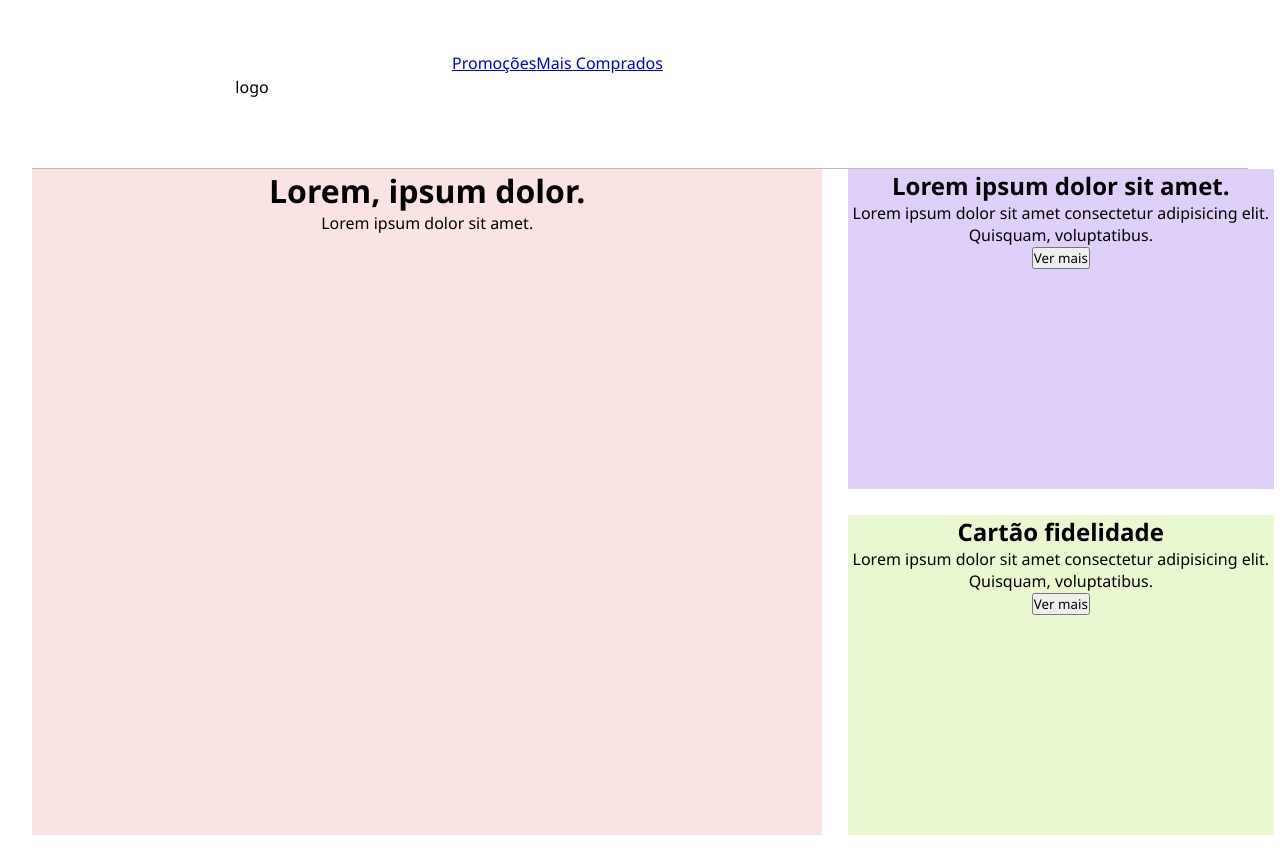
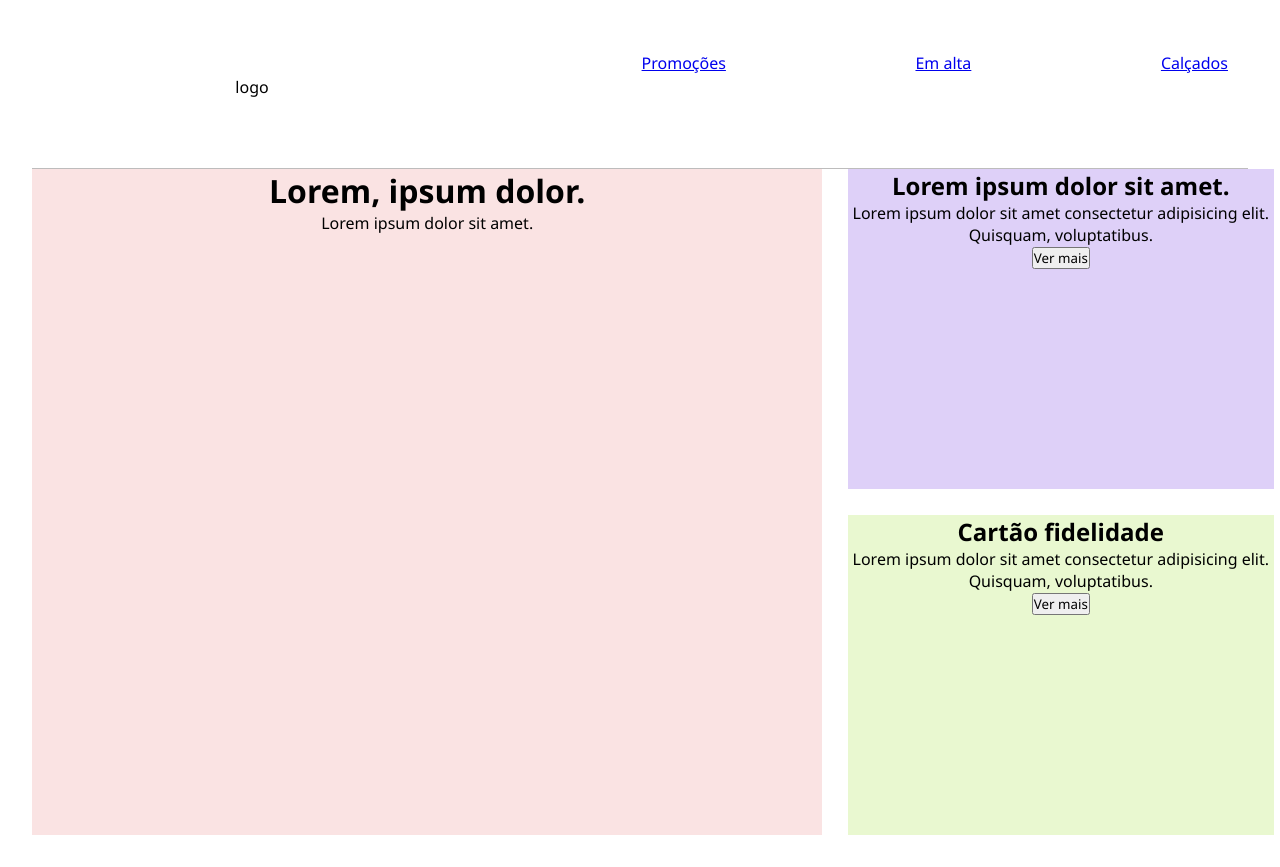
Before and after one commit to marceloguima/Vektor, a React (Vite) app: page / in a window 1280 px wide. Built offline with nearby package versions, Linux system fonts and the light colour scheme.

Commit message:
criei a rota para o em alta, criei a página de clçados e também o carrinho

```diff
--- a/src/components/navBar/NavBar.css
+++ b/src/components/navBar/NavBar.css
@@ -1,6 +1,7 @@
 nav{
     border-bottom: 1px solid #bdbcbc;
     display: flex;
+    justify-content: space-between;
     color: #000;
     padding: 20px;
 }
--- a/src/components/navBar/NavBar.jsx
+++ b/src/components/navBar/NavBar.jsx
@@ -8,7 +8,8 @@ const NavBar = () => {
 
 
           <Link to="/promocoes">Promoções</Link>
-          <Link to="/mais-comprados">Mais Comprados</Link>
+          <Link to="/em-alta">Em alta</Link>
+          <Link to="/calcados">Calçados</Link>
 
 
   </nav>
--- /dev/null
+++ b/src/routes/Calcados.jsx
@@ -0,0 +1,11 @@
+import "./calcados.css"
+
+const Calcados = () => {
+  return (
+    <div>
+      <h1>eu sou a página de calçados</h1>
+    </div>
+  )
+}
+
+export default Calcados
--- a/src/routes/MaisComprados.jsx
+++ /dev/null
@@ -1,11 +0,0 @@
-import "./MaisComprados.css"
-
-const MaisComprados = () => {
-  return (
-    <div>
-      <h1>Nos somos os mais comprados</h1>
-    </div>
-  )
-}
-
-export default MaisComprados
```
Also changed, not shown: src/components/carrinho/Carrinho.jsx (added, +11 -0 lines), src/main.jsx (+8 -3 lines), src/components/carrinho/Carrinho.css (added), src/routes/Calcados.css (added).
